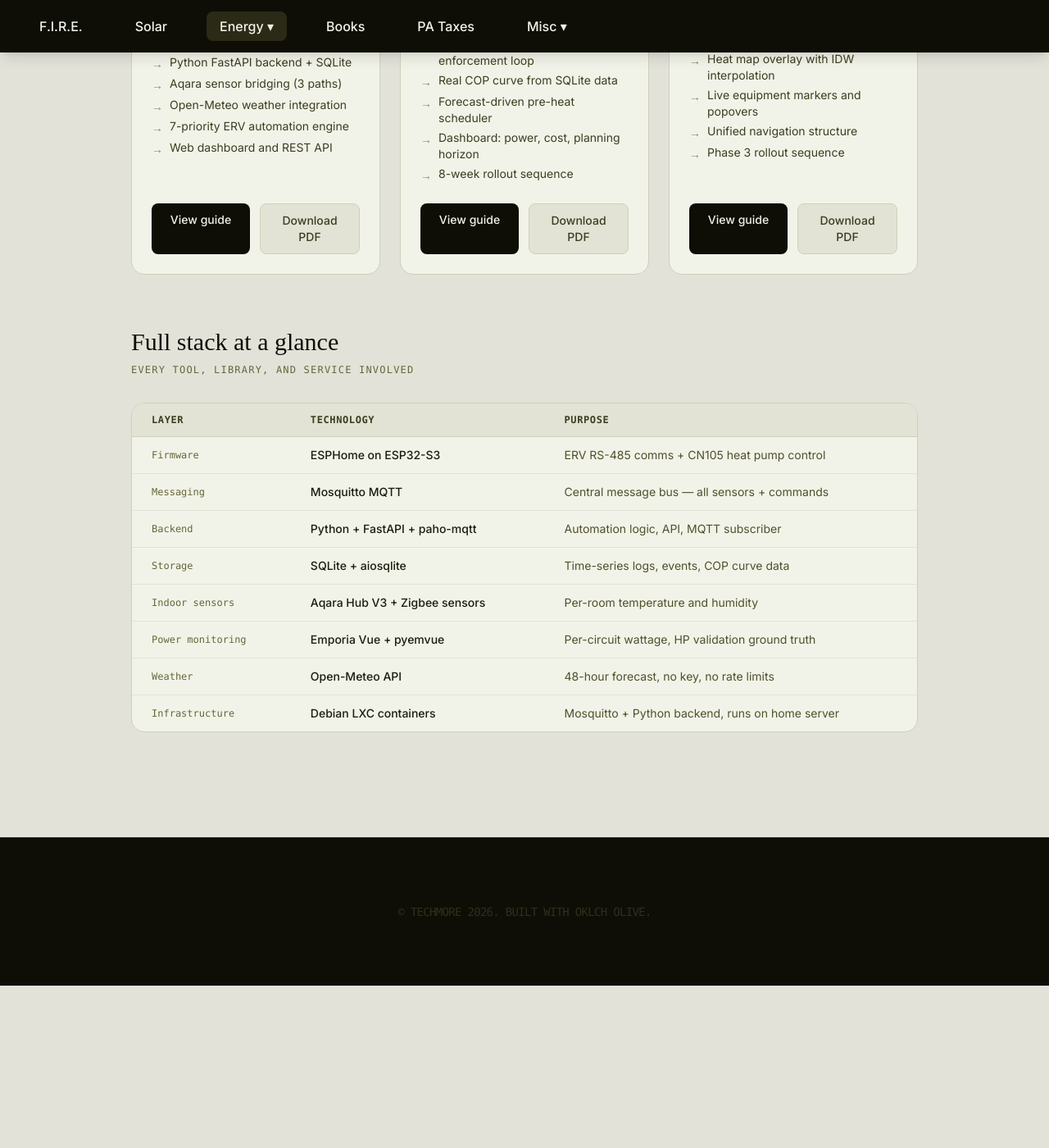
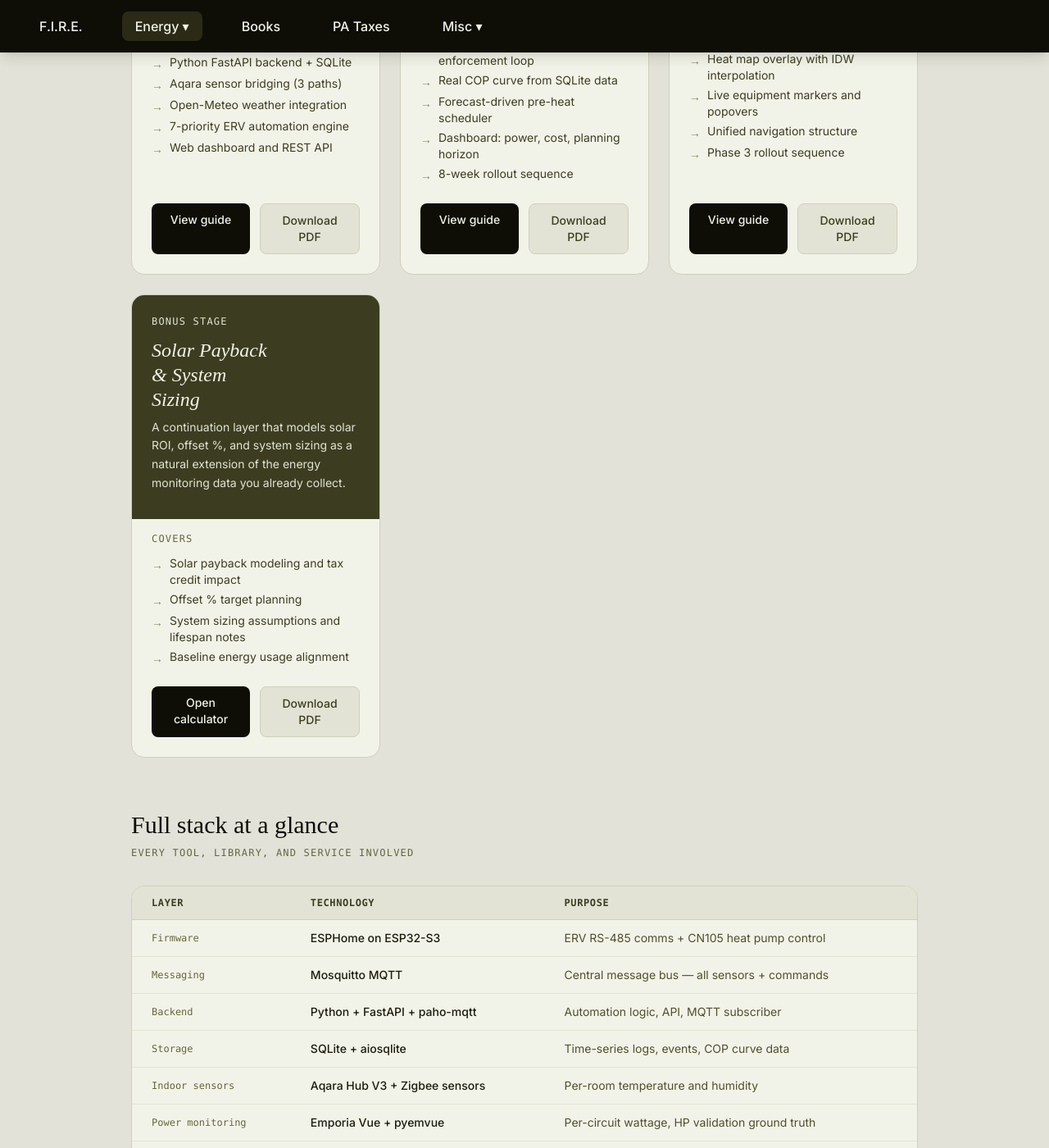
Before and after one commit to techmore/techmore.github.io, a Jekyll site: the page built from energy-monitoring.html, in a window 1280 px wide and 1400 px high, scrolled down 3833 px. Shown: the whole window at 82% size. Built offline with Jekyll 4.4.1, drawn with Linux system fonts in a browser that asks for light colours; nearby versions of some CDN libraries; some web fonts are replaced; before the commit the page ends 5035 px from its top, so only the background shows below that; some of the changed text lies outside the part shown.

Commit message:
Move solar calculator under energy monitoring

```diff
--- a/_includes/nav.html
+++ b/_includes/nav.html
@@ -4,15 +4,15 @@
             <div class="flex items-center justify-between h-16">
                 <div class="flex items-center gap-8 w-full justify-center md:justify-start">
                     <a href="/" class="px-4 py-2 rounded-lg hover:bg-olive-800 transition-colors font-medium{% if page.url == '/' %} bg-olive-800{% endif %}">F.I.R.E.</a>
-                    <a href="/solar/" class="px-4 py-2 rounded-lg hover:bg-olive-800 transition-colors font-medium{% if page.url == '/solar/' %} bg-olive-800{% endif %}">Solar</a>
                     <!-- Energy Dropdown -->
                     <div class="relative group">
-                        <a href="/energy-monitoring/" class="px-4 py-2 rounded-lg hover:bg-olive-800 transition-colors font-medium{% if page.url == '/energy-monitoring/' or page.url contains '/phase1_erv_guide' or page.url contains '/phase2_heatpump_guide' or page.url contains '/phase3_visual_dashboard' %} bg-olive-800{% endif %}">Energy ▾</a>
+                        <a href="/energy-monitoring/" class="px-4 py-2 rounded-lg hover:bg-olive-800 transition-colors font-medium{% if page.url == '/energy-monitoring/' or page.url contains '/phase1_erv_guide' or page.url contains '/phase2_heatpump_guide' or page.url contains '/phase3_visual_dashboard' or page.url contains '/energy-monitoring/solar' %} bg-olive-800{% endif %}">Energy ▾</a>
                         <div class="absolute left-0 mt-0 w-56 bg-olive-800 rounded-lg shadow-lg opacity-0 invisible group-hover:opacity-100 group-hover:visible transition-all z-50">
                             <a href="/energy-monitoring/" class="block px-4 py-2 hover:bg-olive-700 rounded-t-lg text-sm{% if page.url == '/energy-monitoring/' %} bg-olive-700{% endif %}">Overview</a>
                             <a href="/phase1_erv_guide/" class="block px-4 py-2 hover:bg-olive-700 text-sm{% if page.url contains '/phase1_erv_guide' %} bg-olive-700{% endif %}">Phase 1 — ERV Guide</a>
                             <a href="/phase2_heatpump_guide/" class="block px-4 py-2 hover:bg-olive-700 text-sm{% if page.url contains '/phase2_heatpump_guide' %} bg-olive-700{% endif %}">Phase 2 — Heat Pump Guide</a>
-                            <a href="/phase3_visual_dashboard/" class="block px-4 py-2 hover:bg-olive-700 rounded-b-lg text-sm{% if page.url contains '/phase3_visual_dashboard' %} bg-olive-700{% endif %}">Phase 3 — Visual Dashboard</a>
+                            <a href="/phase3_visual_dashboard/" class="block px-4 py-2 hover:bg-olive-700 text-sm{% if page.url contains '/phase3_visual_dashboard' %} bg-olive-700{% endif %}">Phase 3 — Visual Dashboard</a>
+                            <a href="/energy-monitoring/solar/" class="block px-4 py-2 hover:bg-olive-700 rounded-b-lg text-sm{% if page.url contains '/energy-monitoring/solar' %} bg-olive-700{% endif %}">Bonus — Solar Payback</a>
                         </div>
                     </div>
                     <a href="/books/" class="px-4 py-2 rounded-lg hover:bg-olive-800 transition-colors font-medium{% if page.url contains '/books' %} bg-olive-800{% endif %}">Books</a>
--- a/energy-monitoring.html
+++ b/energy-monitoring.html
@@ -198,7 +198,7 @@ title: Energy Monitoring - Techmore
         <!-- ── THREE-PHASE GUIDE CARDS ── -->
         <section class="mb-16">
             <h2 class="text-3xl text-olive-950 mb-2">Implementation guides</h2>
-            <p class="text-olive-500 font-mono text-xs tracking-widest uppercase mb-8">Phase-by-phase documentation</p>
+            <p class="text-olive-500 font-mono text-xs tracking-widest uppercase mb-8">Phase-by-phase + bonus documentation</p>
 
             <div class="grid grid-cols-1 md:grid-cols-2 xl:grid-cols-3 gap-6">
 
@@ -276,6 +276,28 @@ title: Energy Monitoring - Techmore
                     </div>
                 </div>
 
+                <!-- Bonus stage -->
+                <div class="flex flex-col bg-olive-50 rounded-2xl border border-olive-200 overflow-hidden">
+                    <div class="px-6 pt-6 pb-8 bg-olive-700">
+                        <p class="mb-3 font-mono text-xs tracking-widest uppercase text-olive-100">Bonus stage</p>
+                        <h3 class="text-2xl font-display italic text-olive-50 leading-tight mb-2">Solar Payback<br>&amp; System<br>Sizing</h3>
+                        <p class="text-olive-100 text-sm leading-relaxed">A continuation layer that models solar ROI, offset %, and system sizing as a natural extension of the energy monitoring data you already collect.</p>
+                    </div>
+                    <div class="flex flex-col flex-1 gap-2 px-6 py-4">
+                        <p class="mb-1 font-mono text-xs tracking-widest uppercase text-olive-500">Covers</p>
+                        <ul class="text-sm text-olive-700 space-y-1">
+                            <li class="flex items-start gap-2"><span class="text-olive-400 mt-0.5">→</span>Solar payback modeling and tax credit impact</li>
+                            <li class="flex items-start gap-2"><span class="text-olive-400 mt-0.5">→</span>Offset % target planning</li>
+                            <li class="flex items-start gap-2"><span class="text-olive-400 mt-0.5">→</span>System sizing assumptions and lifespan notes</li>
+                            <li class="flex items-start gap-2"><span class="text-olive-400 mt-0.5">→</span>Baseline energy usage alignment</li>
+                        </ul>
+                    </div>
+                    <div class="flex gap-3 px-6 pt-2 pb-6">
+                        <a href="/energy-monitoring/solar/" class="flex-1 text-center bg-olive-950 text-olive-50 px-4 py-2.5 rounded-lg text-sm font-medium hover:bg-olive-800 transition-colors">Open calculator</a>
+                        <button onclick="printGuide('/energy-monitoring/solar/')" class="flex-1 text-center bg-olive-100 text-olive-700 border border-olive-200 px-4 py-2.5 rounded-lg text-sm font-medium hover:bg-olive-200 transition-colors cursor-pointer">Download PDF</button>
+                    </div>
+                </div>
+
             </div>
         </section>
 
```
Also changed, not shown: AGENTS.md (+2 -2 lines), energy-monitoring/solar.html (renamed from solar.html).
